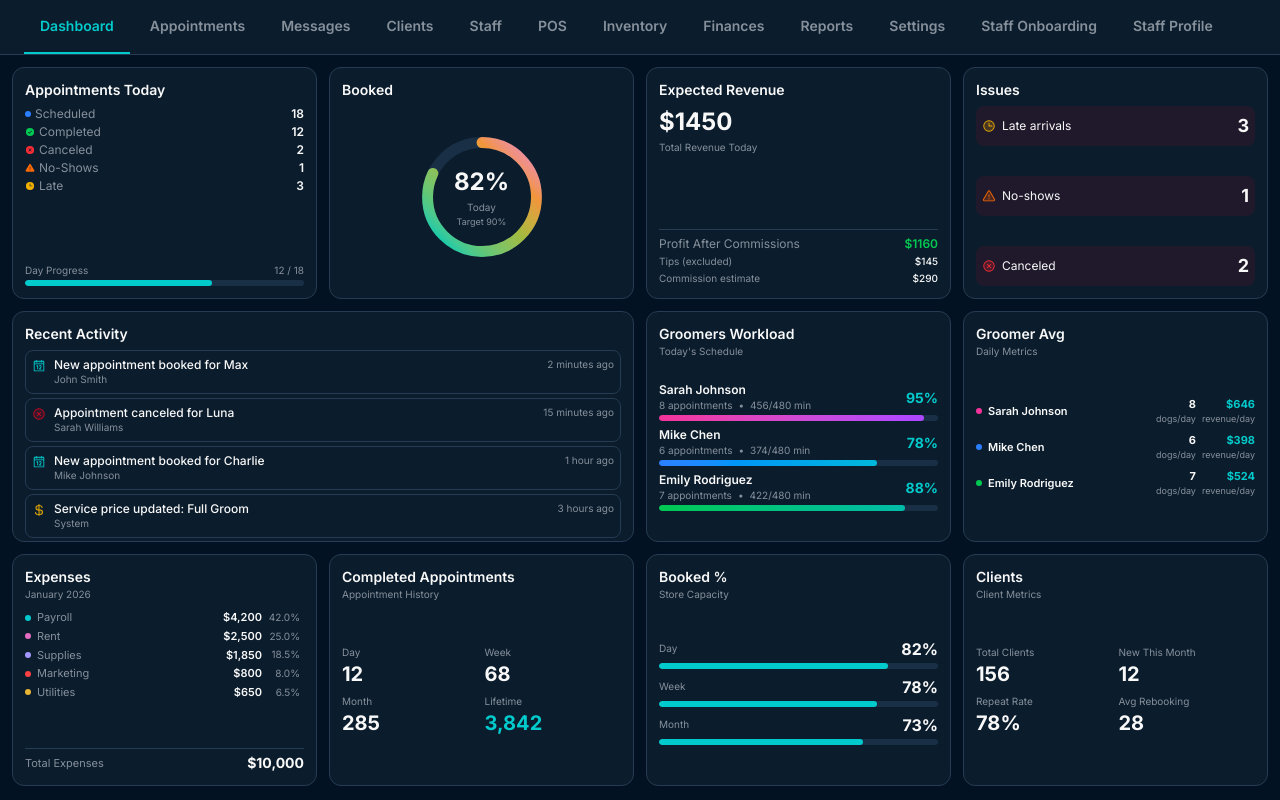
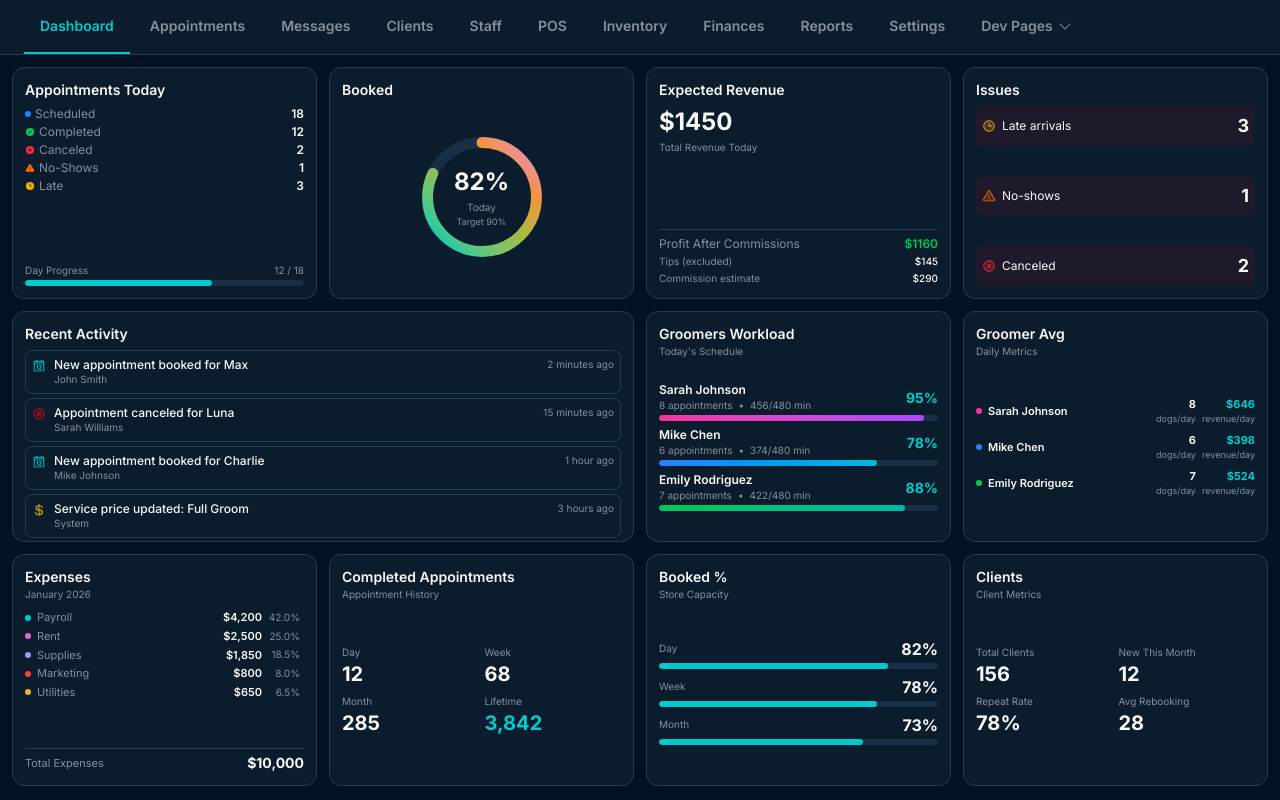
Before and after one commit to JimmysRanch/126, a React (Vite) app: page / in a window 1280 px wide. Built offline with nearby package versions, Linux system fonts and the light colour scheme.

Commit message:
Generated by Spark: No i dont want those two pageson the top nav. Put both of them in the dev pages tab please

```diff
--- a/src/components/TopNav.tsx
+++ b/src/components/TopNav.tsx
@@ -1,8 +1,14 @@
 import { useNavigate, useLocation } from 'react-router-dom'
 import { cn } from '@/lib/utils'
 import { useState } from 'react'
-import { List, X } from '@phosphor-icons/react'
+import { List, CaretDown } from '@phosphor-icons/react'
 import { Sheet, SheetContent, SheetTrigger } from '@/components/ui/sheet'
+import {
+  DropdownMenu,
+  DropdownMenuContent,
+  DropdownMenuItem,
+  DropdownMenuTrigger,
+} from '@/components/ui/dropdown-menu'
 
 const navItems = [
   { id: 'dashboard', label: 'Dashboard', path: '/' },
@@ -15,6 +21,9 @@ const navItems = [
   { id: 'finances', label: 'Finances', path: '/finances' },
   { id: 'reports', label: 'Reports', path: '/reports' },
   { id: 'settings', label: 'Settings', path: '/settings' },
+]
+
+const devPages = [
   { id: 'staff-onboarding', label: 'Staff Onboarding', path: '/dev/staff-onboarding' },
   { id: 'staff-profile-setup', label: 'Staff Profile', path: '/dev/staff-profile-setup' },
 ]
@@ -28,6 +37,8 @@ export function TopNav() {
     navigate(path)
     setOpen(false)
   }
+
+  const isDevPageActive = devPages.some(page => location.pathname.startsWith(page.path))
 
   return (
     <nav className="bg-card border-b border-border sticky top-0 z-50">
@@ -47,6 +58,27 @@ export function TopNav() {
                 {navItems.map((item) => {
                   const isActive = location.pathname === item.path ||
                     (item.path !== '/' && location.pathname.startsWith(item.path))
+
+                  return (
+                    <button
+                      key={item.id}
+                      onClick={() => handleNavigation(item.path)}
+                      className={cn(
+                        "px-4 py-3 text-sm font-semibold transition-all duration-200 rounded-lg text-left",
+                        isActive
+                          ? "bg-primary text-primary-foreground"
+                          : "text-muted-foreground hover:bg-muted hover:text-foreground"
+                      )}
+                    >
+                      {item.label}
+                    </button>
+                  )
+                })}
+
+                <div className="border-t border-border my-2" />
+                <div className="text-xs font-semibold text-muted-foreground px-4 py-2">Dev Pages</div>
+                {devPages.map((item) => {
+                  const isActive = location.pathname === item.path
 
                   return (
                     <button
@@ -88,6 +120,36 @@ export function TopNav() {
               </button>
             )
           })}
+
+          <DropdownMenu>
+            <DropdownMenuTrigger asChild>
+              <button
+                className={cn(
+                  "px-4 py-4 text-sm font-semibold transition-all duration-200 border-b-2 hover:text-primary whitespace-nowrap flex items-center gap-1",
+                  isDevPageActive
+                    ? "border-primary text-primary"
+                    : "border-transparent text-muted-foreground hover:border-primary/50"
+                )}
+              >
+                Dev Pages
+                <CaretDown size={16} />
+              </button>
+            </DropdownMenuTrigger>
+            <DropdownMenuContent align="end">
+              {devPages.map((page) => (
+                <DropdownMenuItem
+                  key={page.id}
+                  onClick={() => navigate(page.path)}
+                  className={cn(
+                    "cursor-pointer",
+                    location.pathname === page.path && "bg-accent"
+                  )}
+                >
+                  {page.label}
+                </DropdownMenuItem>
+              ))}
+            </DropdownMenuContent>
+          </DropdownMenu>
         </div>
       </div>
     </nav>
```
